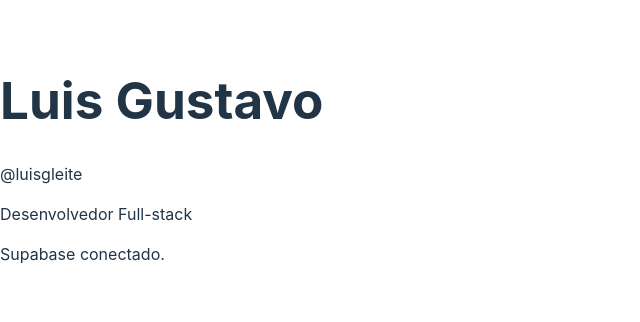
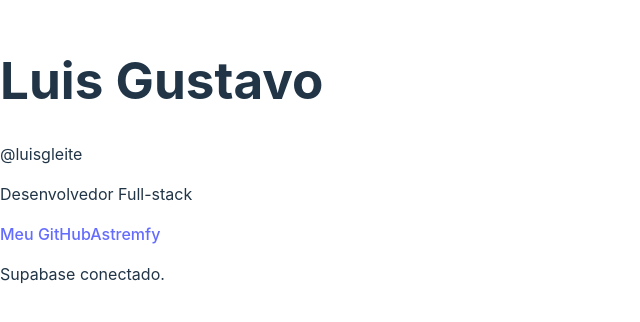
Before and after one commit to luisgfleite/astrembio, a React (Vite) app: page / in a window 1280 px wide. Shown: the part 240-562 px from the top of the page, without its empty margins (0-640 px from the left). Built offline with nearby package versions, Linux system fonts and the light colour scheme; no server answers; the database is empty.

Commit message:
feat: Adicionando links em formato de lista

```diff
--- a/src/App.tsx
+++ b/src/App.tsx
@@ -1,6 +1,7 @@
 import { useEffect, useState } from "react";
 import { supabase } from "./lib/supabase";
 import type { Profile } from "./types/profile";
+import type { ProfileLink } from "./types/link";
 import ProfileHeader from "./components/ProfileHeader";
 
 const profile: Profile = {
@@ -9,6 +10,20 @@ const profile: Profile = {
   bio: "Desenvolvedor Full-stack",
   avatarUrl: "",
 }
+
+const links: ProfileLink[] = [
+  {
+    id: "1",
+    title: "Meu GitHub",
+    url: "https://github.com/luisgfleite",
+  },
+  {
+    id: "2",
+    title: "Astremfy",
+    url: "https://astremfy.com/",
+  },
+]
+
 function App() {
   const [status, setStatus] = useState("Testando conexão...");
 
@@ -34,6 +49,14 @@ function App() {
     <main>
       <ProfileHeader profile={profile} />
 
+      <nav aria-label="Links do perfil">
+        {links.map((link) => (
+          <a key={link.id} href={link.url}>
+            {link.title}
+          </a>
+        ))}
+      </nav>
+
       <p>{status}</p>
     </main>
   );
--- /dev/null
+++ b/src/types/link.ts
@@ -0,0 +1,5 @@
+export type ProfileLink = {
+    id: string;
+    title: string;
+    url: string;
+};
```
